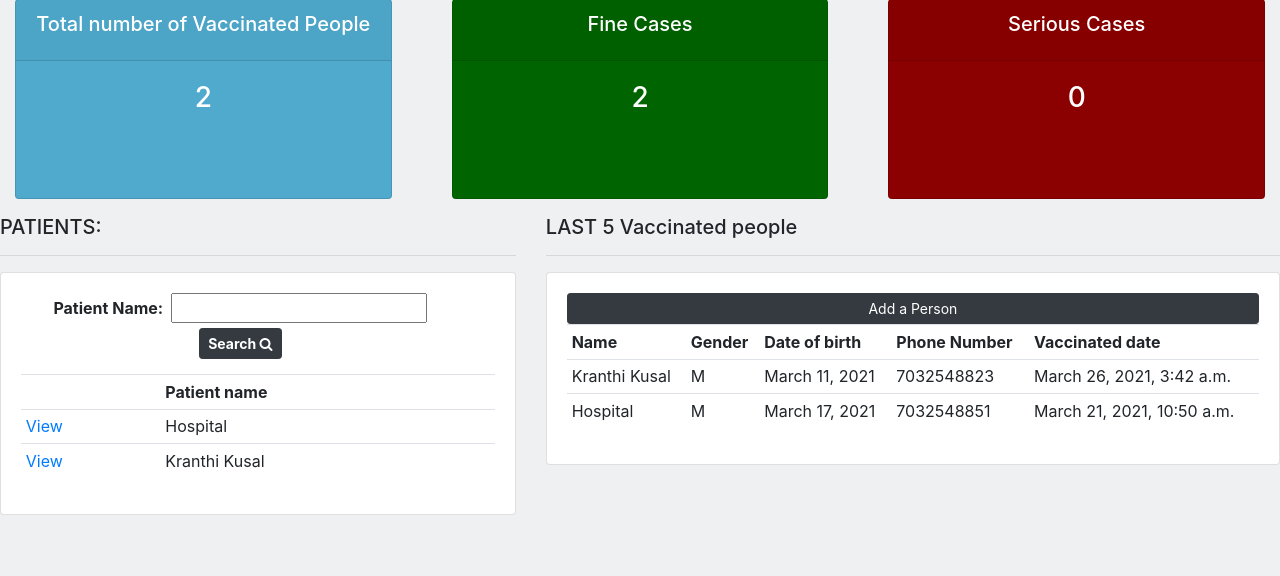
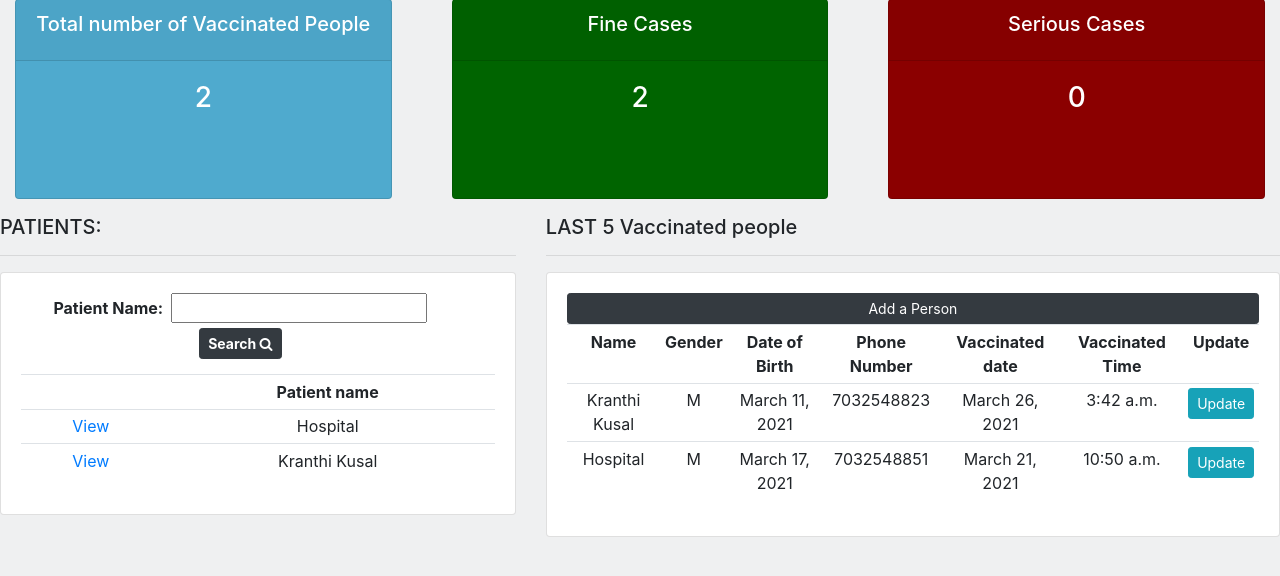
Before and after one commit to manoj-b-22/C-19-Vaccine, a Django app: page /vc/report/1/ in a window 1280 px wide. Shown: the part 107-683 px from the top of the page. Run offline with Django 3.2, Linux system fonts and the light colour scheme; a user stored in the database is signed in; data comes from the database, SQL or seed files in the repository; both versions use the stored data as it was after the commit; some libraries are stand-ins or nearby versions.

Commit message:
added update option for patients

```diff
--- a/C19V/static/css/vc_report.css
+++ b/C19V/static/css/vc_report.css
@@ -1,5 +1,9 @@
 body {
     background-color: #eff0f1;
+}
+
+td,th{
+    text-align: center;
 }
 
 #total-vaccinations {
--- a/C19V/templates/patient_register.html
+++ b/C19V/templates/patient_register.html
@@ -50,4 +50,5 @@
             </tbody>
         </table>
     </form>
+    {{form.errors}}
   </div>
--- a/C19V/templates/registerperson.html
+++ b/C19V/templates/registerperson.html
@@ -5,7 +5,7 @@
 
 <div class="container">
     <br>
-    <h2 style="text-align:center;">Add a Vaccinated Person</h2><br><br>
+    <h2 style="text-align:center;">{% if update %}Update a Vaccinated Person{% else %} Add a Vaccinated Person{% endif %}</h2><br><br>
     <form action="" method="POST">
         {% csrf_token %}
 
@@ -44,6 +44,7 @@
             </div>
         </tbody>
     </table>
+    {{forms.errors}}
     <br>
     <input style=" background-color: #242526;
       border: none;
--- a/C19V/templates/vc_report.html
+++ b/C19V/templates/vc_report.html
@@ -89,9 +89,11 @@
 				<tr>
 					<th>Name</th>
 					<th>Gender</th>
-					<th>Date of birth</th>
+					<th>Date of Birth</th>
 					<th>Phone Number</th>
 					<th>Vaccinated date</th>
+					<th>Vaccinated Time</th>
+					<th>Update</th>
 				</tr>
 
 				{% for patient in patients %}
@@ -100,10 +102,11 @@
 						<td>{{patient.gender}}</td>
 						<td>{{patient.dob}}</td>
                         <td>{{patient.phone_no}}</td>
-                        <td>{{patient.date_created}}</td>
+                        <td>{{patient.date_created | date}}</td>
+						<td>{{patient.date_created | time}}</td>
+						<td><a class="btn btn-sm btn-info" href="{% url 'update_person' person.id patient.id %}" >Update</a></td>
 					</tr>
 				{% endfor %}
-
 			</table>
 		</div>
 	</div>
--- a/C19V/urls.py
+++ b/C19V/urls.py
@@ -16,6 +16,7 @@ urlpatterns = [
     path('vc/register/', views.registerVC, name='registervc'),
     path('vc/<str:pk>/callambulance',views.call,name='call_ambulance'),
     path('vc/report/<str:pk>/addperson/<str:user>', views.createPerson, name="create_person"),
+    path('vc/report/<str:pk>/updateperson/<str:id>',views.updatePerson,name="update_person"),
     path('vc/report/showpatient/<str:pk>',views.show,name='show_patient'),
     path('statistics/showcentre/<str:pk>',views.showvc,name='show_centre'),
     path('vc/register/<str:user>',views.registerCentre,name='create_centre')
--- a/C19V/views.py
+++ b/C19V/views.py
@@ -118,6 +118,22 @@ def report(request,pk):
     return render(request, 'vc_report.html',context)
 
 @decorators.VC_required(login_url='loginvc')
+def updatePerson(request,pk,id):
+
+    person = models.VaccinatedPerson.objects.get(id=id)
+    form = forms.PersonForm(instance=person)
+
+    if request.method == 'POST':
+        form = forms.PersonForm(request.POST,instance=person)
+        if form.is_valid():
+            form.save()
+            return redirect('report',pk=pk)
+
+    dictionary = {'form': form,'update':True}
+    return render(request, 'registerperson.html', dictionary)
+
+
+@decorators.VC_required(login_url='loginvc')
 def call(request,pk):
     centre =  models.TestCentre.objects.get(id=pk)
     patients = models.VaccinatedPerson.objects.filter(centre=centre.name)
@@ -187,7 +203,7 @@ def createPerson(request,pk,user):
             form.save()
             return redirect('report',pk=pk)
 
-    dictionary = {'form': form,}
+    dictionary = {'form': form,'update':False}
     return render(request, 'registerperson.html', dictionary)
 
 def registerCentre(request,user):
```
Also changed, not shown: db.sqlite3.
